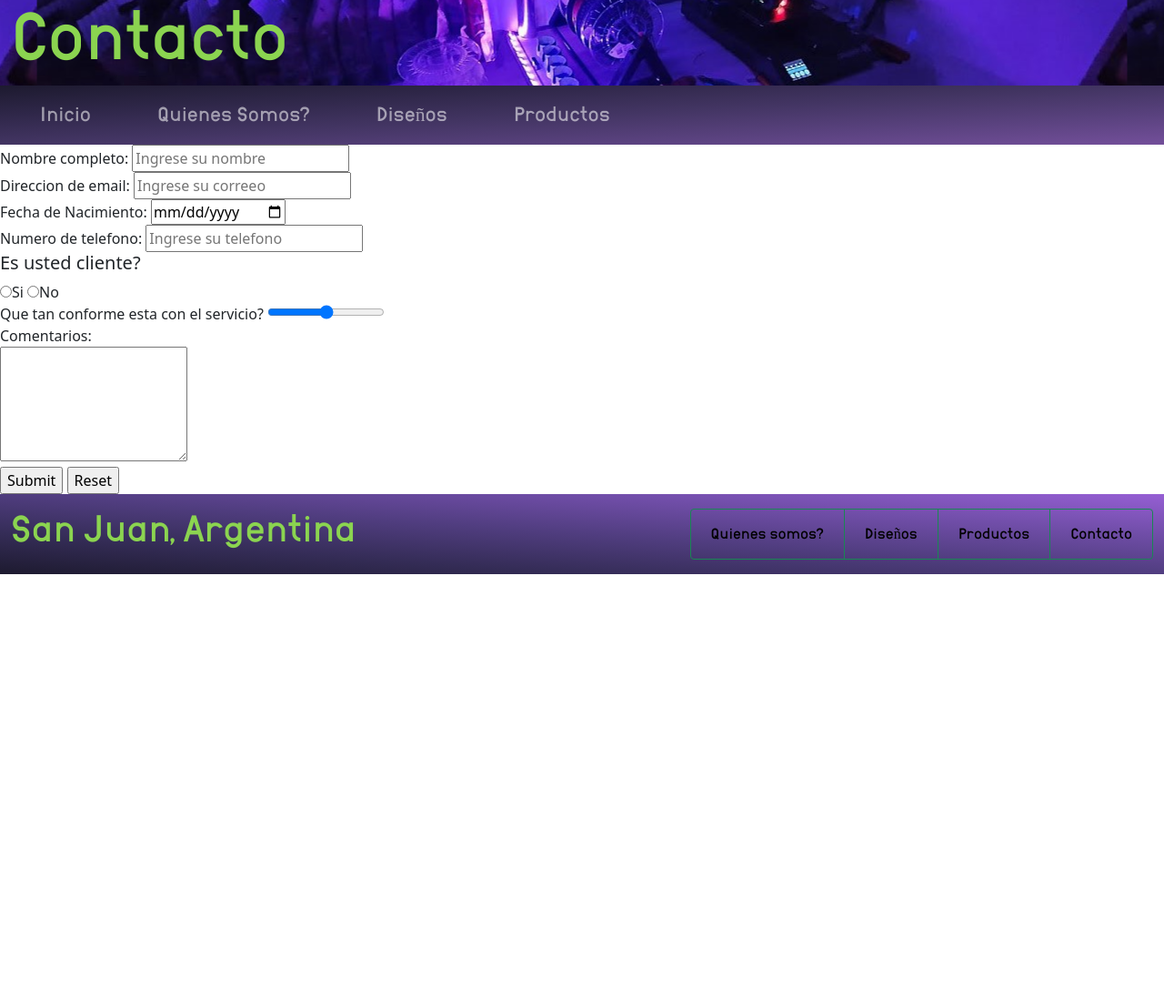
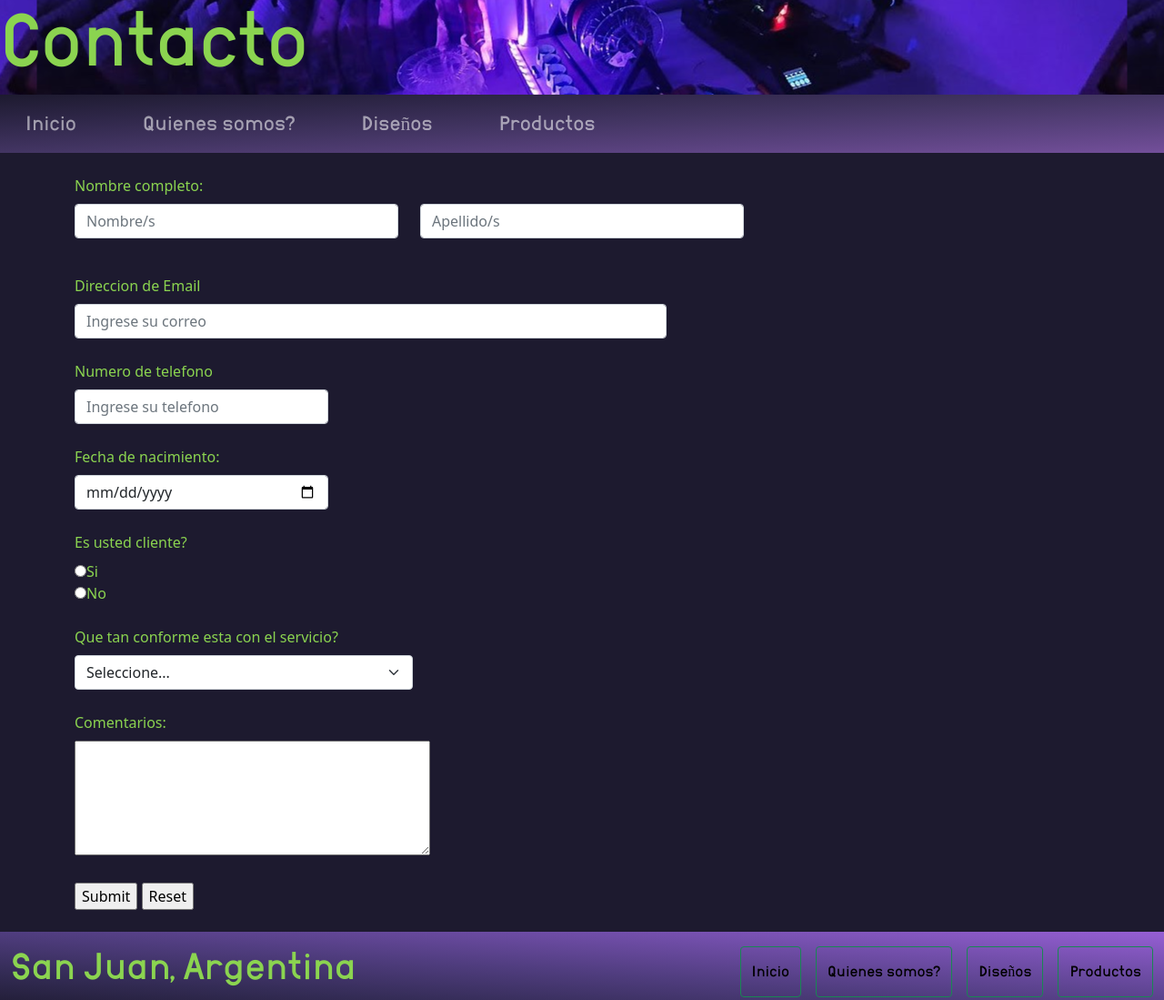
Before and after one commit to CarlosLucero7/PF-Lucero-Carlos, a plain HTML site: page pages/p_contacto.html in a window 1280 px wide. Shown: the top 1099 px of the page at 91% size. Before the commit the page ends 960 px from the top, so only its background shows below. Drawn offline with nearby package versions, Linux system fonts and the light colour scheme.

Commit message:
agrego correecciones y adapto pag contacto a boostrap

```diff
--- a/css/style.css
+++ b/css/style.css
@@ -8,24 +8,21 @@
     src: url(../assist/fonts/SUNDAY.ttf);
  }
 
- body{
-    height: 150vh;
-    width: 100%;
+body{
+   height: 150vh;
+   width: 100%;
+   background-color: #1d1a2f;
  }
 
  .body_pag{
-   height: 120vh;
+   height: 150vh;
    width: 100%;
+   background-color: #1d1a2f;
  }
 
  #header{
-    background-image: url(../assist/images/background.jpg);
-    background-position: bottom;
- }
-
- .header_pag{
    background-image: url(../assist/images/background.jpg);
-    background-position: bottom;
+   background-position: bottom;
  }
 
  #titulo{
@@ -51,6 +48,10 @@
 
 #main{
    background-color: #1d1a2f;
+   color: #8BD450;
+}
+
+.main_contacto{
    color: #8BD450;
 }
 
@@ -85,18 +86,18 @@
 }
 
 .img_carousel{
-   height: 150px;
+   height: 200px;
 }
 
 .img_card{
-   height: 200px;
+   height: 175px;
 }
 
 .animation{
-   transition: 1s all linear ;
+   transition: 0.5s all linear ;
 }
 
 .animation:hover{
    transform: scale(1.25);
-   transition: 1s all linear ;
+   transition: 0.5s all linear ;
 }
--- a/pages/p_contacto.html
+++ b/pages/p_contacto.html
@@ -11,86 +11,97 @@
     <link rel="stylesheet" href="../css/style.css">
 </head>
 <body class="body_pag">
-    <header class="header_pag container-fluid">
-        <div>
-            <div class="titulo_pag row">
-                <H1 class="display-2">Contacto</H1>
+    <header id="header">
+        <div class="titulo_pag">
+            <H1 class="display-1">Contacto</H1>
         </div>
-            <section class="row">
         <nav class="navbar navbar-expand-lg navbar-dark menu">
             <div class="container-fluid">
                 <button class="navbar-toggler" type="button" data-bs-toggle="collapse" data-bs-target="#navbarNav" aria-controls="navbarNav" aria-expanded="false" aria-label="Toggle navigation">
-                            <span class="navbar-toggler-icon"></span>
+                    <span><img src="../assist/images/iconos/list.png" class="img-fluid" alt=""></span>
                 </button>
                 <div class="collapse navbar-collapse" id="navbarNav">
-                            <ul class="navbar-nav">
+                    <ul class="navbar-nav ps-2">
                         <li class="nav-item">
-                                    <a class="nav-link menu_item" aria-current="page" href="../index.html">Inicio</a>
+                            <a class="nav-link menu_item animation" href="../index.html">Inicio</a>
                         </li>
                         <li class="nav-item">
-                                    <a class="nav-link menu_item" href="./p_nosotros.html">Quienes Somos?</a>
+                            <a class="nav-link menu_item animation" href="./p_nosotros.html">Quienes somos?</a>
                         </li>
                         <li class="nav-item">
-                                    <a class="nav-link menu_item" href="./p_diseno.html">Diseños</a>
+                            <a class="nav-link menu_item animation" href="./p_diseno.html">Diseños</a>
                         </li>
                         <li class="nav-item">
-                                    <a class="nav-link menu_item" href="./p_productos.html">Productos</a>
+                            <a class="nav-link menu_item animation" href="./p_productos.html">Productos</a>
                         </li>
                     </ul>
                 </div>
             </div>
         </nav>
-            </section>
+    </header>
+
+    <main class="main_contacto">
+        <form action="" method="get" class="container">
+            <div class="row pt-4 pb-4">
+                <label for="Nombre" class="form-label">Nombre completo: </label>
+                <div class="col-xxl-4 col-xl-4 col-lg-4 col-md-6 col-sm-6 pb-3">
+                    <input type="text" class="form-control" placeholder="Nombre/s" aria-label="First name">
                 </div>
-    </header>
-    <main class="main">
-        <form action="" method="get">
-            <div>
-                <label for="Nombre">Nombre completo: </label>
-                <input type="text" id="Nombre" placeholder="Ingrese su nombre" required>
+                <div class="col-xxl-4 col-xl-4 col-lg-4 col-md-6 col-sm-6">
+                    <input type="text" class="form-control" placeholder="Apellido/s" aria-label="Last name">
                 </div>
-            <div>
-                <label for="Correo">Direccion de email:</label>
-                <input type="email" id="Correo" placeholder="Ingrese su correeo" required>
             </div>
-            <div>
-                <label for="Nac">Fecha de Nacimiento:</label>
-                <input type="date" id="Nac">
+            <div class="col-xxl-7 col-xl-7 col-lg-7 col-md-12 col-sm-12 pb-4">
+                <label for="Email" class="form-label">Direccion de Email</label>
+                <input type="email" class="form-control" id="Email" placeholder="Ingrese su correo">
             </div>
-            <div>
-                <label for="Tel">Numero de telefono:</label>
-                <input type="tel" id="Tel" placeholder="Ingrese su telefono" required>
+            <div class="col-xxl-3 col-xl-3 col-lg-3 col-md-4 col-sm-4 pb-4">
+                <label for="telefono" class="form-label">Numero de telefono</label>
+                <input type="tel" class="form-control" id="telefono" placeholder="Ingrese su telefono">
             </div>
-               <h5>Es usted cliente?</h5>
-            <div>
+            <div class="col-xxl-3 col-xl-3 col-lg-3 col-md-4 col-sm-4 pb-4">
+                <label for="Edad" class="form-label">Fecha de nacimiento:</label>
+                <input type="date" class="form-control" id="dad" placeholder="Seleccione su fecha">
+            </div>
+            <div class="col-xxl-3 col-xl-3 col-lg-3 col-md-12 col-sm-12 pb-4">
+                <label for="cliente" class="form-label">Es usted cliente?</label>
+                <div class="col">
                     <input type="radio" id="cliente" value="Si" name="cliente">Si
+                </div>
+                <div class="col">
                     <input type="radio" id="cliente" value="No" name="cliente">No
                 </div>
-            <div>
-                <label for="conformidad">Que tan conforme esta con el servicio?</label>
-                <input type="range" min="Insatisfecho" max="Muy satisfecho">
                 </div>
-               <label for="coment">Comentarios:</label>
-            <div>
-                <textarea name="" id="coment" cols="20" rows="5"></textarea>
+            <div class="col-xxl-4 col-xl-4 col-lg-4 col-md-12 col-sm-12 pb-4">
+                <label for="conformidad" class="form-label">Que tan conforme esta con el servicio?</label>
+                <select id="conformidad" class="form-select">
+                    <option selected>Seleccione...</option>
+                    <option>Insatisfecho</option>
+                    <option>Satisfecho</option>
+                    <option>Muy satisfecho</option>
+                </select>
             </div>
-            <div>
+            <div class="col-xxl-4 col-xl-4 col-lg-4 col-md-12 col-sm-12 pb-4">
+                <label for="coment" class="form-label">Comentarios:</label>
+                <div><textarea name="Comentarios" id="coment" cols="40" rows="5"></textarea></div>
+            </div>
+            <div class="pb-4">
                 <input type="submit">
                 <input type="reset">
             </div>
         </form>
     </main>
     <footer class="footer container-fluid pt-3 pb-3">
-        <div class="row">
+        <div class="row g-2">
             <div class="col-xxl-7 col-xl-7 col-lg-7 col-md-12 col-sm-12">
                 <h2 class="display-6">San Juan, Argentina</h2>
             </div>
-            <div class="col-xxl-5 col-xl-5 col-lg-5 col-md-12 col-sm-12 btn-group">
-                <button type="button" class="btn btn-outline-success"><a href="./pages/p_nosotros.html" class="footer_link">Quienes somos?</a></button>
-                <button type="button" class="btn btn-outline-success"><a href="./pages/p_diseno.html" class="footer_link">Diseños</a></button>
-                <button type="button" class="btn btn-outline-success"><a href="./pages/p_productos.html" class="footer_link">Productos</a></button>
-                <button type="button" class="btn btn-outline-success"><a href="./pages/p_contacto.html" class="footer_link">Contacto</a></button>
-            </div>
+            <section class="d-grid gap-3 d-md-flex justify-content-md-end col-xxl-5 col-xl-5 col-lg-5 col-md-12 col-sm-12">
+                <button type="button" class="btn btn-outline-success animation"><a href="../index.html" class="footer_link">Inicio</a></button>
+                <button type="button" class="btn btn-outline-success animation"><a href="./p_nosotros.html" class="footer_link">Quienes somos?</a></button>
+                <button type="button" class="btn btn-outline-success animation"><a href="./p_diseno.html" class="footer_link">Diseños</a></button>
+                <button type="button" class="btn btn-outline-success animation"><a href="./p_productos.html" class="footer_link">Productos</a></button>
+            </section>
         </div>
     </footer>
     <script src="https://cdn.jsdelivr.net/npm/@popperjs/core@2.10.2/dist/umd/popper.min.js" integrity="sha384-7+zCNj/IqJ95wo16oMtfsKbZ9ccEh31eOz1HGyDuCQ6wgnyJNSYdrPa03rtR1zdB" crossorigin="anonymous"></script>
```
Also changed, not shown: index.html (+27 -20 lines), pages/p_diseno.html (+50 -43 lines), pages/p_nosotros.html (+7 -7 lines), pages/p_productos.html (+7 -7 lines), assist/images/iconos/left-arrow.png (added), assist/images/iconos/list.png (added), assist/images/iconos/right-arrow.png (added), assist/images/referencia2.jpeg (deleted), assist/images/referencia2.jpg (added). Lines whose indentation alone changed are shown as unchanged.
